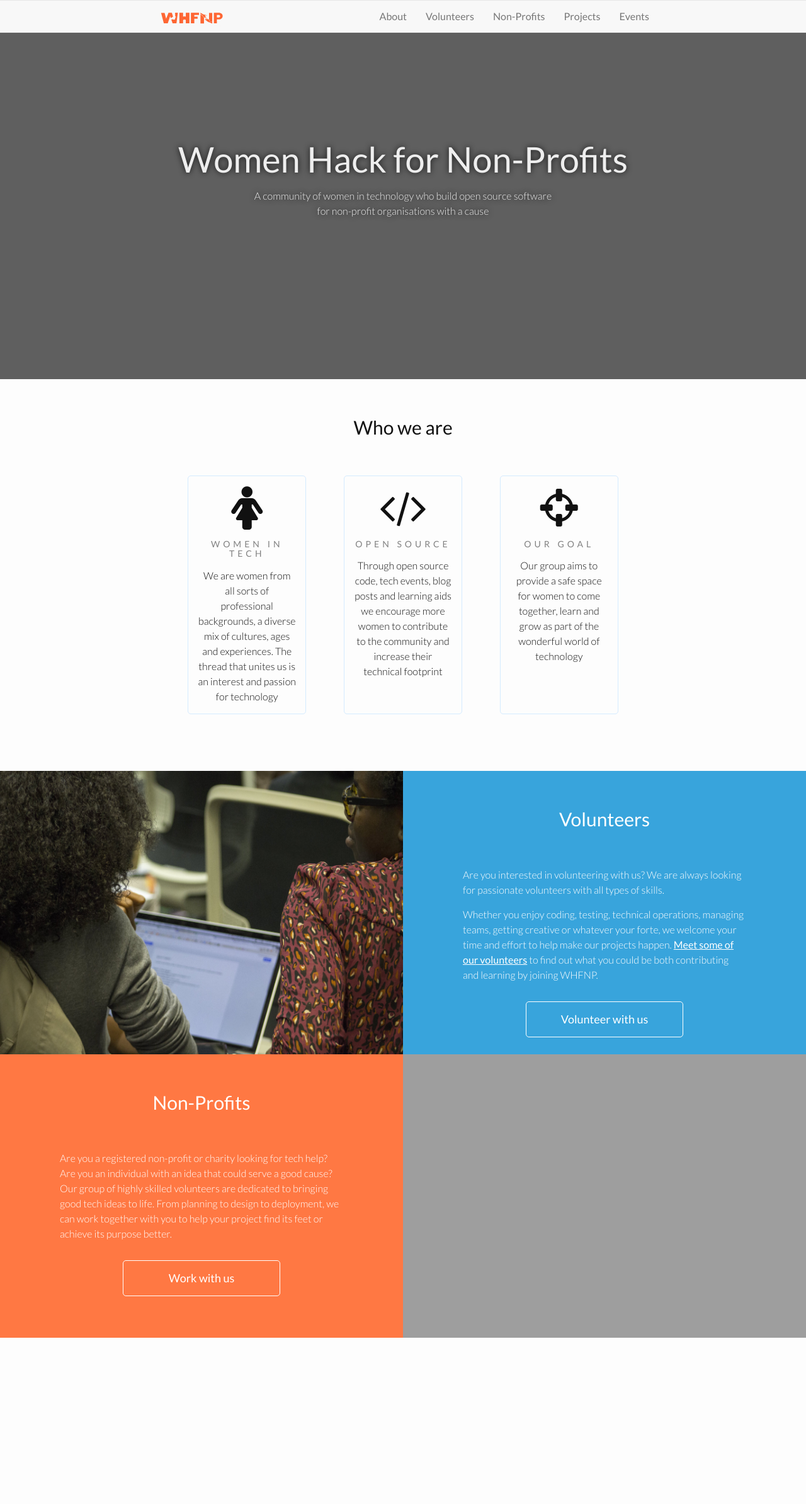
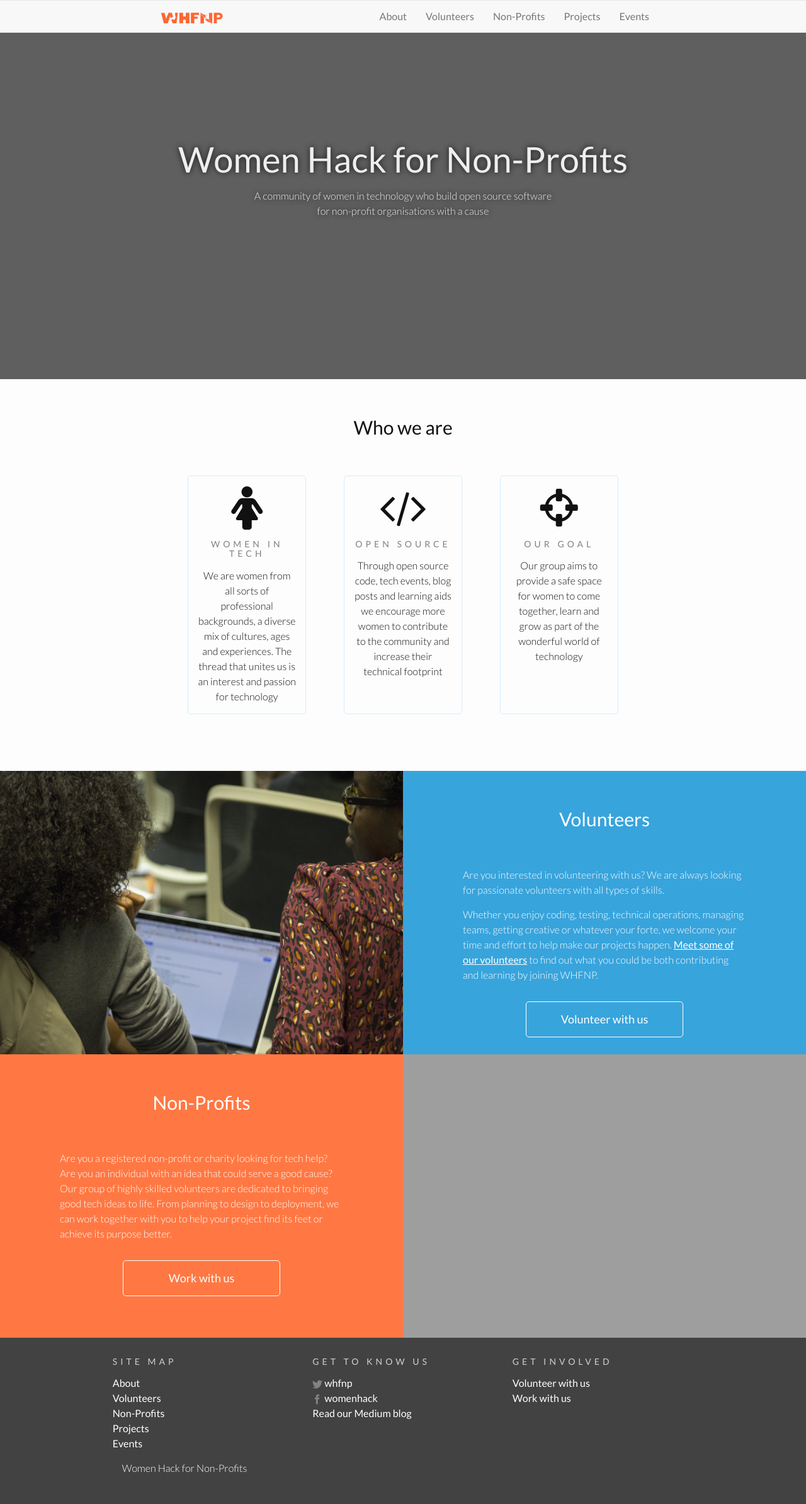
Before and after one commit to EChesters/WHFNP-Website, a Jekyll site: the page built from index.html, in a window 1280 px wide. Shown: the whole page at 63% size. Built offline with Jekyll 4.4.1, drawn with Linux system fonts in a browser that asks for light colours; nearby versions of some CDN libraries; before the commit the page ends 2124 px from its top, so only the background shows below that.

Commit message:
Added facebook logo to footer

```diff
--- a/_config.yml
+++ b/_config.yml
@@ -15,6 +15,7 @@ description: > # this means to ignore newlines until "baseurl:"
 url:        "/echesters.github.io/WHFNP-Website" # the base hostname & protocol for your site
 twitter_username:   whfnp
 github_username:    echesters
+facebook_username:  womenhack
 
 # Build settings
 markdown: kramdown
--- a/_includes/footer.html
+++ b/_includes/footer.html
@@ -1,38 +1,44 @@
-<footer class="site-footer">
-
-  <div class="wrapper">
-
-    <h2 class="footer-heading">{{ site.title }}</h2>
-
-    <div class="footer-col-wrapper">
-      <div class="footer-col footer-col-1">
-        <ul class="contact-list">
-          <li>{{ site.title }}</li>
-          <li><a href="mailto:{{ site.email }}">{{ site.email }}</a></li>
+<footer>
+  <div class="row">
+    <div class="col-xs-12 col-md-9 position central">
+      <div id="site-map" class="col-xs-6 col-md-4">
+        <h5>Site map</h5>
+        <ul>
+          <li><a href="/">About</a></li>
+          <li><a href="/">Volunteers</a></li>
+          <li><a href="/">Non-Profits</a></li>
+          <li><a href="/">Projects</a></li>
+          <li><a href="/">Events</a></li>
         </ul>
       </div>
 
-      <div class="footer-col footer-col-2">
-        <ul class="social-media-list">
-          {% if site.github_username %}
-          <li>
-            {% include icon-github.html username=site.github_username %}
-          </li>
+      <div id="know-us" class="col-xs-6 col-md-4">
+        <h5>Get to know us</h5>
+        <ul>
+          {% if site.twitter_username %}
+            <li><a href="/">{% include icon-twitter.html username=site.twitter_username %}</a></li>
           {% endif %}
-
-          {% if site.twitter_username %}
-          <li>
-            {% include icon-twitter.html username=site.twitter_username %}
-          </li>
+          {% if site.facebook_username %}
+            <li><a href="/">{% include icon-facebook.html username=site.facebook_username %}</a></li>
           {% endif %}
+          <li><a href="/">Read our Medium blog</a></li>
         </ul>
       </div>
 
-      <div class="footer-col footer-col-3">
-        <p>{{ site.description }}</p>
+      <div id="get-involved" class="col-xs-6 col-md-4">
+        <h5>Get Involved</h5>
+        <ul>
+          <li><a href="/">Volunteer with us</a></li>
+          <li><a href="/">Work with us</a></li>
+        </ul>
       </div>
+
+      <div class="col-xs-12">
+        <div class="col-xs-12 col-md-7">
+          <p>{{ site.title }}</p>
+        </div>
+      </div>
+
     </div>
-
   </div>
-
 </footer>
--- a/_includes/head.html
+++ b/_includes/head.html
@@ -9,8 +9,8 @@
   <link rel="stylesheet" href="https://maxcdn.bootstrapcdn.com/bootstrap/3.3.6/css/bootstrap.min.css" integrity="sha384-1q8mTJOASx8j1Au+a5WDVnPi2lkFfwwEAa8hDDdjZlpLegxhjVME1fgjWPGmkzs7" crossorigin="anonymous">
   <link rel="stylesheet" href="https://maxcdn.bootstrapcdn.com/font-awesome/4.5.0/css/font-awesome.min.css">
 
-  <link rel="stylesheet" href="//echesters.github.io/WHFNP-Website/css/main.css">
-  <!-- <link rel="stylesheet" href="{{ "/css/main.css" | prepend: site.baseurl }}"> -->
+  <!-- <link rel="stylesheet" href="//echesters.github.io/WHFNP-Website/css/main.css"> -->
+  <link rel="stylesheet" href="{{ "/css/main.css" | prepend: site.baseurl }}">
 
   <link rel="canonical" href="{{ page.url | replace:'index.html','' | prepend: site.baseurl | prepend: site.url }}">
   <link rel="alternate" type="application/rss+xml" title="{{ site.title }}" href="{{ "/feed.xml" | prepend: site.baseurl | prepend: site.url }}">
--- /dev/null
+++ b/_includes/icon-facebook.html
@@ -0,0 +1 @@
+<a href="https://facebook.com/{{ include.username }}"><span class="icon icon--twitter">{% include icon-facebook.svg %}</span><span class="username">{{ include.username }}</span></a>
--- a/_layouts/default.html
+++ b/_layouts/default.html
@@ -11,7 +11,7 @@
         {{ content }}
     </div>
 
-      <!-- {% include footer.html %} -->
+    {% include footer.html %}
 
   </body>
 
--- /dev/null
+++ b/_sass/_footer.scss
@@ -0,0 +1,25 @@
+footer {
+  padding: 30px 0;
+  background-color: $grey-color-dark;
+  color: #fff;
+
+  ul {
+    list-style: none;
+    margin-left: 0;
+
+    li a, li a:visited {
+      color: #fff;
+
+      &:hover {
+        color: $link-hover;
+      }
+    }
+  }
+
+  h5 {
+    text-transform: uppercase;
+    color: $grey-color-light;
+    font-size: $small-font-size;
+    letter-spacing: 5px;
+  }
+}
--- a/css/main.scss
+++ b/css/main.scss
@@ -61,5 +61,6 @@ $on-laptop:        800px;
         "banner",
         "section",
         "text",
-        "buttons"
+        "buttons",
+        "footer"
 ;
```
Also changed, not shown: _includes/icon-facebook.svg (added).
